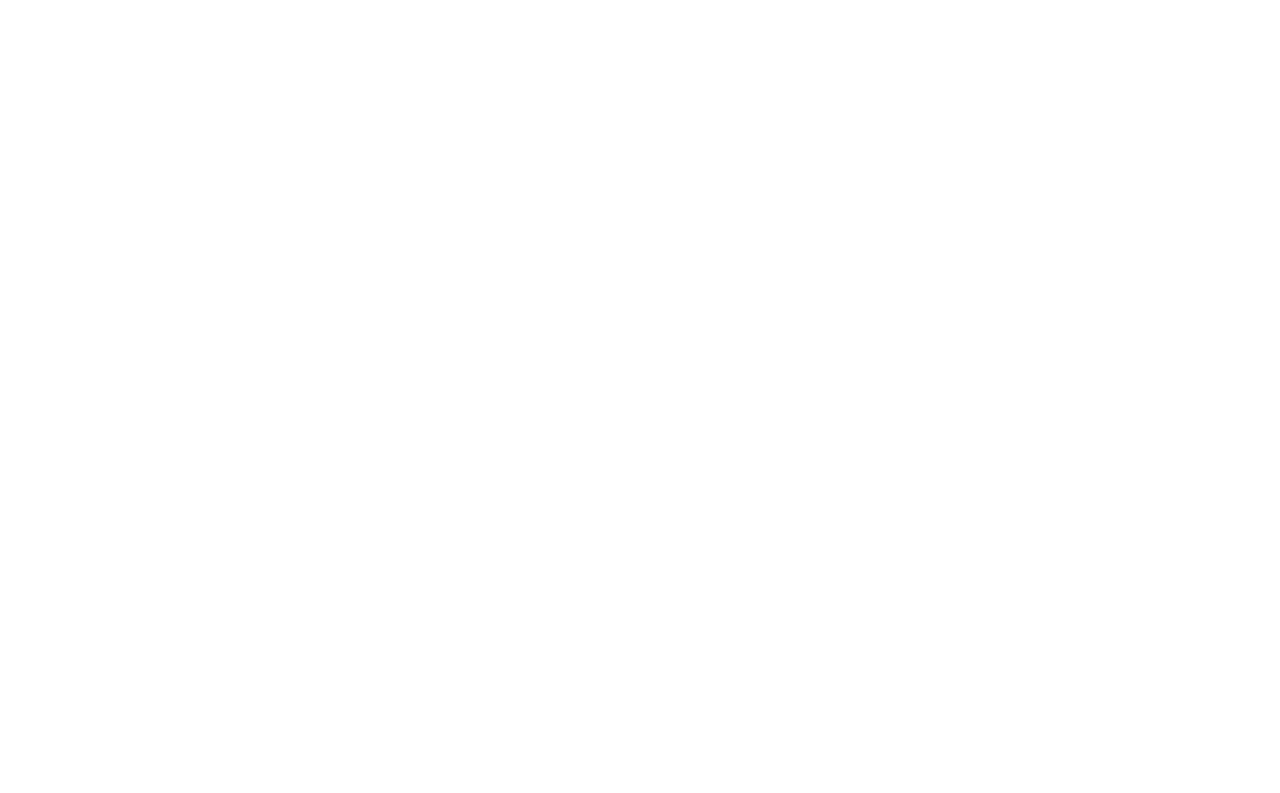
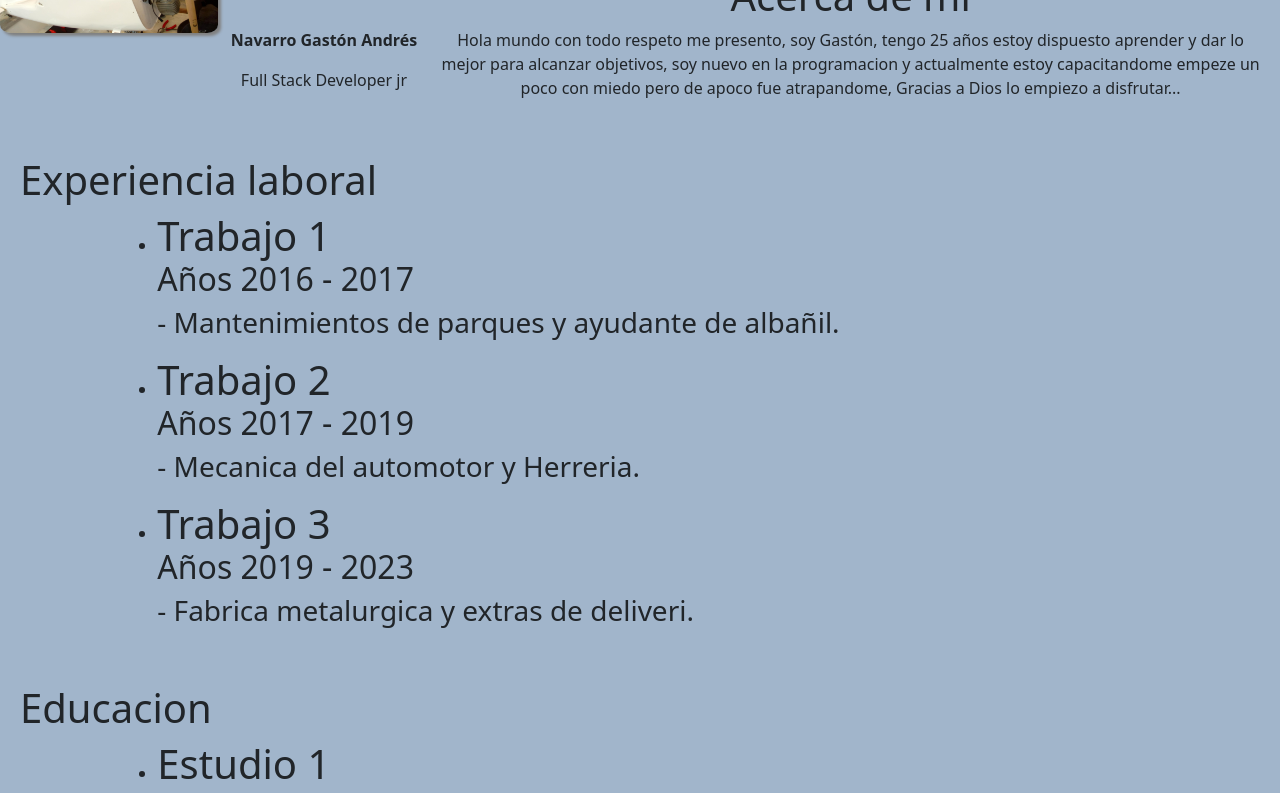
Before and after one commit to AndresGast0n/PortafolioGN, an Angular app in the folder Portafolio/: page / in a window 1280 px wide. Shown: the part 740-1533 px from the top of the page. Before the commit the page ends 800 px from the top, so only its background shows below. Built offline with nearby package versions, Linux system fonts and the light colour scheme.

Commit message:
# agregando datos y arreglando fallas

```diff
--- a/Portafolio/package.json
+++ b/Portafolio/package.json
@@ -25,7 +25,7 @@
   },
   "devDependencies": {
     "@angular-devkit/build-angular": "^15.1.6",
-    "@angular/cli": "~15.1.6",
+    "@angular/cli": "^15.2.1",
     "@angular/compiler-cli": "^15.1.0",
     "@types/jasmine": "~4.3.0",
     "jasmine-core": "~4.5.0",
--- a/Portafolio/src/app/components/experiencia/experiencia.component.html
+++ b/Portafolio/src/app/components/experiencia/experiencia.component.html
@@ -11,7 +11,7 @@
             <h3>- Mecanica del automotor y Herreria.</h3>
         </ul>
         <ul>
-            <li><h1>Trabajo 3</h1><>h2Años 2019 - 2023</h2></li>
+            <li><h1>Trabajo 3</h1><h2>Años 2019 - 2023</h2></li>
             <h3>- Fabrica metalurgica y extras de deliveri.</h3>
         </ul>
     </div>
```
Also changed, not shown: 1 other file (tests, documents, lock files or other folders).
